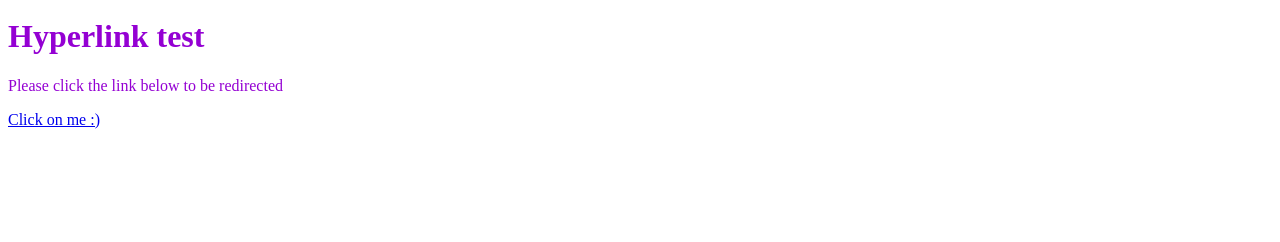
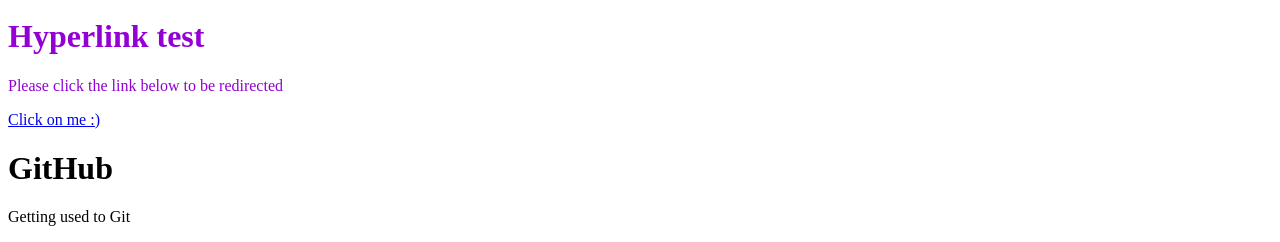
Before and after one commit to PrinceAli6/Uploading-HTML-file-, a plain HTML site: page index.html in a window 1280 px wide. Shown: the part 595-837 px from the top of the page. Before the commit the page ends 800 px from the top, so only its background shows below. Drawn offline with Linux system fonts and the light colour scheme.

Commit message:
Update index.html

```diff
--- a/index.html
+++ b/index.html
@@ -73,5 +73,8 @@
 <p> Please click the link below to be redirected </p>
 <a href="https://www.monash.edu/"> Click on me :) </a>
 </div>
+    <h1> GitHub </h1>
+    <p> Getting used to Git </p>
+
 </body>
 </html>
```
